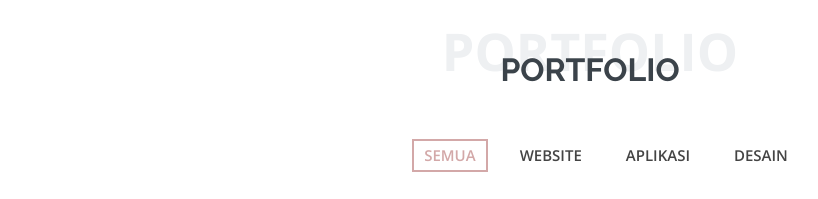
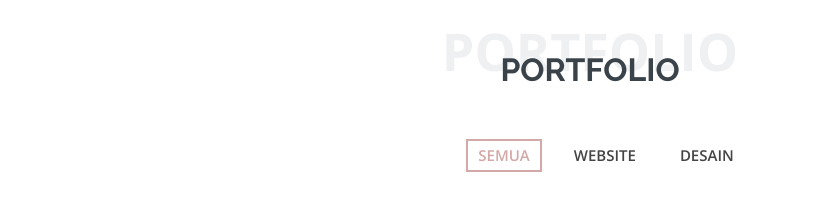
Before and after one commit to irmanuryani/CV_Web, a plain HTML site: page index.html in a window 1280 px wide. Shown: the part 3180-3379 px from the top of the page, without its empty margins (50-868 px from the left). Drawn offline with nearby package versions, Linux system fonts and the light colour scheme.

Commit message:
Update index.html

```diff
--- a/index.html
+++ b/index.html
@@ -239,7 +239,6 @@
         <ul id="portfolio-flters" class="d-flex justify-content-center">
           <li data-filter="*" class="filter-active">Semua</li>
           <li data-filter=".filter-card">website</li>
-          <li data-filter=".filter-app">Aplikasi</li>
           <li data-filter=".filter-web">Desain</li>
         </ul>
 
```
